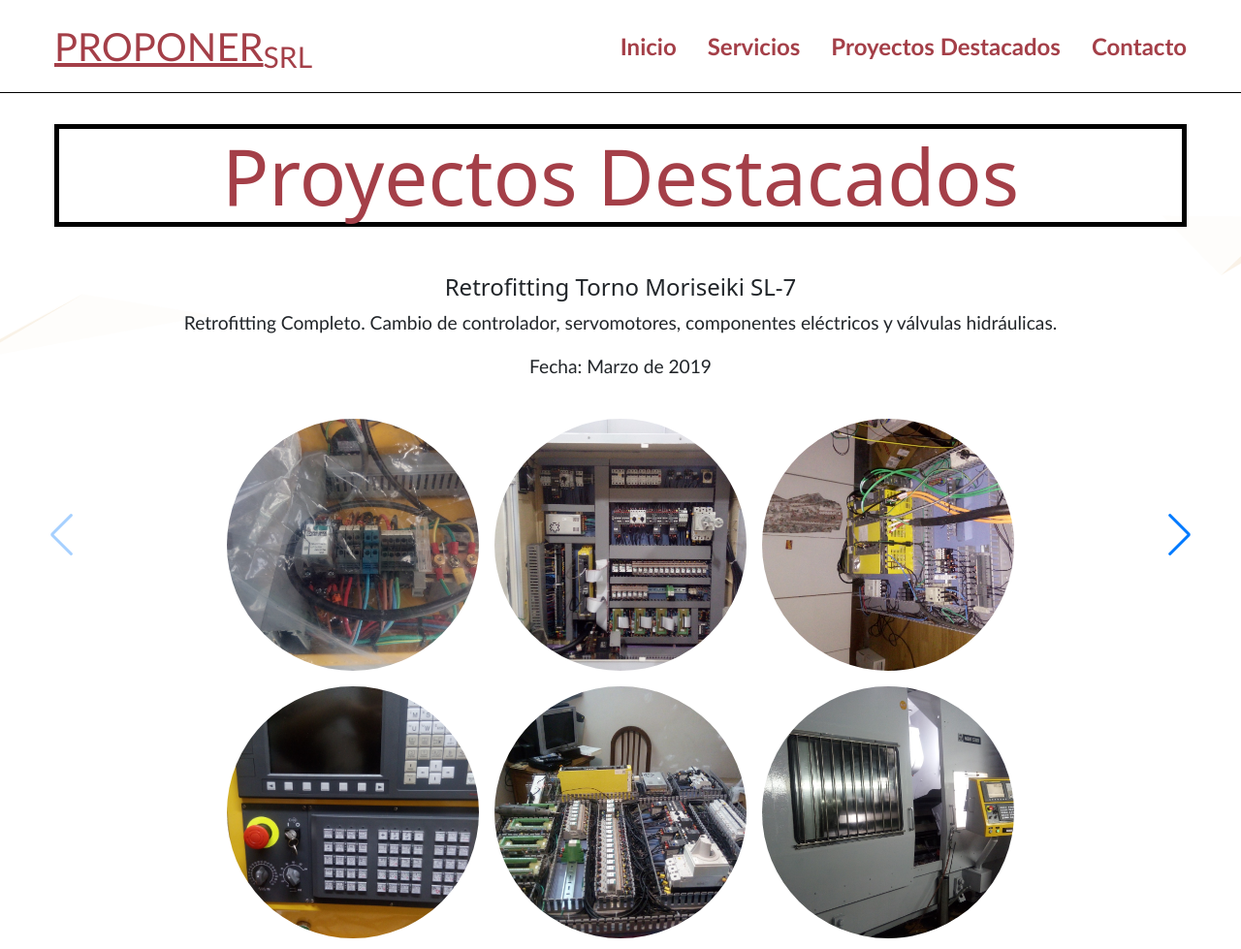
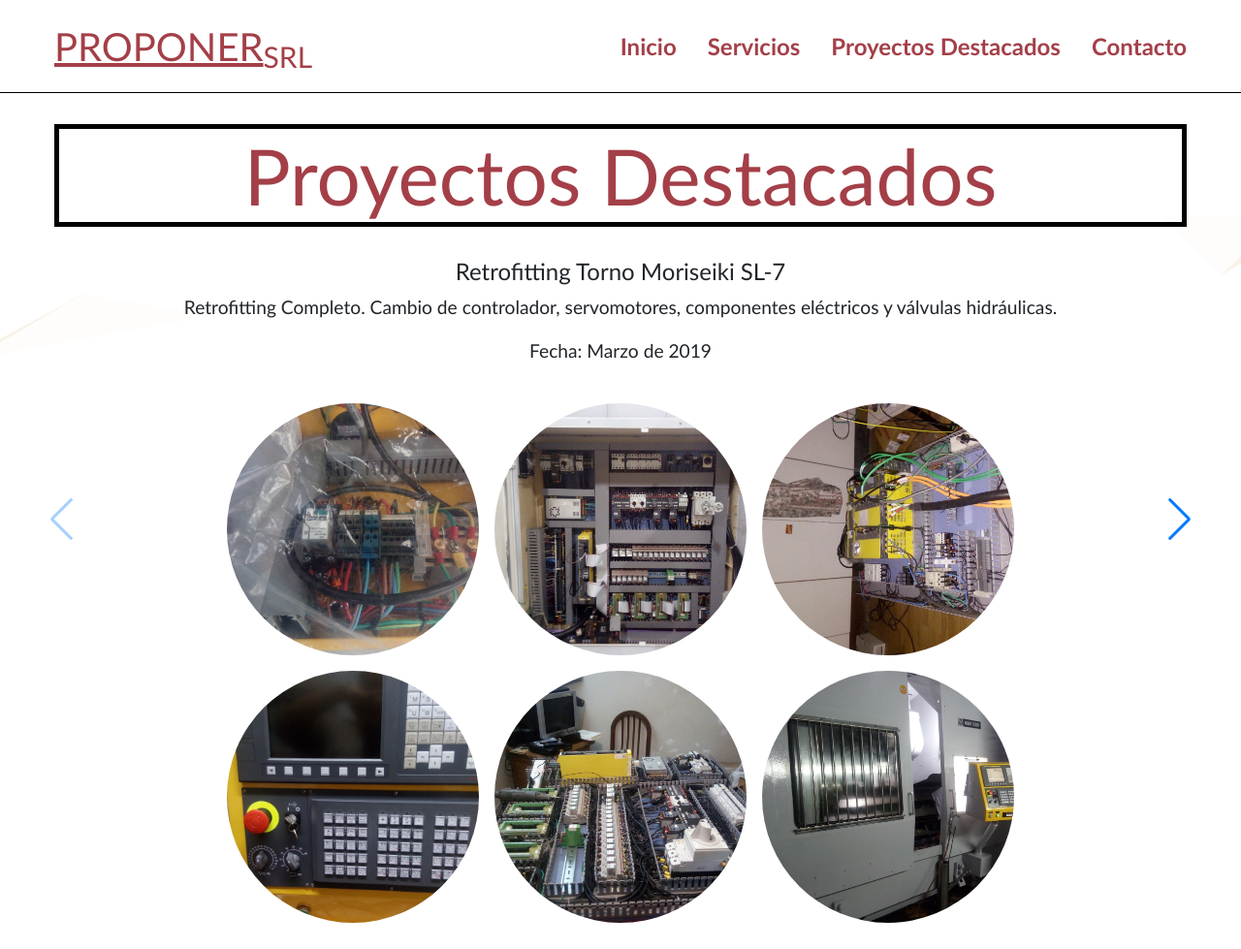
Before and after one commit to matiastorrres/Proponer.srl, a plain HTML site: page trabajos.html in a window 1280 px wide. Shown: the whole page at 97% size. Drawn offline with nearby package versions, Linux system fonts and the light colour scheme.

Commit message:
font-family boostrap

```diff
--- a/trabajos.css
+++ b/trabajos.css
@@ -5,6 +5,8 @@
   margin-right: auto;
   margin-bottom: 5rem;
   max-width: 1200px;
+  font-family: "Gill Sans", "Gill Sans MT", "Trebuchet MS", sans-serif;
+  text-align: center;
 }
 .works h2 {
   margin-top: 2rem;
@@ -19,15 +21,14 @@
   max-width: 1200px;
   margin-right: 1rem;
   margin-left: 1rem;
+  font-family: "Gill Sans", "Gill Sans MT", "Trebuchet MS", sans-serif;
 }
 .container-card-works {
   display: flex;
   flex-direction: column;
   flex-wrap: wrap;
-  justify-content: flex-start;
+  justify-content: center;
   align-content: center;
-  min-height: 90%;
-  padding: 1rem;
 }
 .card-work {
   max-width: 1200px;
@@ -54,6 +55,7 @@
   margin: 0.5rem;
   border-radius: 50%;
 }
+
 .swiper-button-next,
 .swiper-button-prev {
   transform: translateY(-12rem);
@@ -62,6 +64,7 @@
   .works {
     margin-top: 6rem;
     margin-bottom: 0;
+    font-family: "Gill Sans", "Gill Sans MT", "Trebuchet MS", sans-serif;
   }
   .card-work img {
     object-fit: cover;
@@ -71,6 +74,7 @@
   }
   .works h2 {
     font-size: 4rem;
+    font-family: "Gill Sans", "Gill Sans MT", "Trebuchet MS", sans-serif;
   }
   .swiper-button-next,
   .swiper-button-prev {
--- a/trabajos.html
+++ b/trabajos.html
@@ -28,12 +28,14 @@
   <meta property="og:image:width" content="300">
   <meta property="og:image:height" content="300">
 
+  <!-- bootstrap css -->
+  <link href="https://cdn.jsdelivr.net/npm/bootstrap@5.3.0-alpha1/dist/css/bootstrap.min.css" rel="stylesheet"
+    integrity="sha384-GLhlTQ8iRABdZLl6O3oVMWSktQOp6b7In1Zl3/Jr59b6EGGoI1aFkw7cmDA6j6gD" crossorigin="anonymous">
+
   <!-- hoja de estilos -->
   <link rel="stylesheet" href="style.css">
   <link rel="stylesheet" href="trabajos.css">
-  <!-- bootstrap css -->
-  <link href="https://cdn.jsdelivr.net/npm/bootstrap@5.3.0-alpha1/dist/css/bootstrap.min.css" rel="stylesheet"
-    integrity="sha384-GLhlTQ8iRABdZLl6O3oVMWSktQOp6b7In1Zl3/Jr59b6EGGoI1aFkw7cmDA6j6gD" crossorigin="anonymous">
+
   <!-- Swiper css -->
   <link rel="stylesheet" href="https://cdn.jsdelivr.net/npm/swiper/swiper-bundle.min.css" />
   <!-- animate on scroll library -->
@@ -49,7 +51,9 @@
         <img src="./assets/logo.png" alt="logo" class="Header-img" />
       </div>
       <a href="index.html">
-        <h1 class="title"><u>PROPONER</u> <u><sub>SRL</sub></u></h1>
+        <h1 class="title"><u>PROPONER</u>
+          <u><sub>SRL</sub></u>
+        </h1>
       </a>
       <button class="menu-btn">
         <svg xmlns="http://www.w3.org/2000/svg" width="24" height="23" viewBox="0 0 24 24">
@@ -72,8 +76,8 @@
   <!-- proyectos destacados Swiper -->
   <section class="swiper mySwiper works">
     <h2 data-aos="fade-down" data-aos-duration="3000">Proyectos Destacados</h2>
-    <div class="swiper-wrapper">
-      <div class="container-card-works swiper-slide" data-aos="flip-left" data-aos-duration="3000">
+    <div class="swiper-wrapper" data-aos="flip-left" data-aos-duration="3000">
+      <div class="container-card-works swiper-slide">
         <article class="card-work">
           <h4>Retrofitting Torno Moriseiki SL-7</h4>
           <p>
@@ -651,6 +655,7 @@
   <!-- Initialize Swiper -->
   <script>
     var swiper = new Swiper(".mySwiper", {
+      centerSlide: true,
       navigation: {
         nextEl: ".swiper-button-next",
         prevEl: ".swiper-button-prev",
```
Also changed, not shown: contacto.html (+4 -0 lines), index.html (+3 -0 lines), servicios.html (+3 -0 lines).
